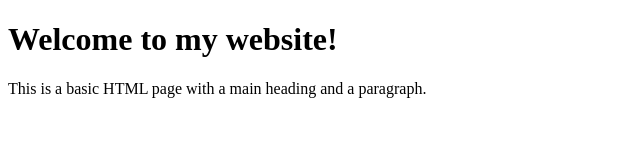
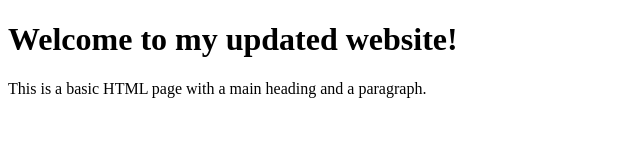
Before and after one commit to yogeshkumarj7/demo2, a plain HTML site: page index.html in a window 1280 px wide. Shown: the whole page, without its empty margins (0-640 px from the left). Drawn offline with Linux system fonts and the light colour scheme.

Commit message:
Update index.html

```diff
--- a/index.html
+++ b/index.html
@@ -6,7 +6,7 @@
     <title>My Simple Website</title>
 </head>
 <body>
-    <h1>Welcome to my website!</h1>
+    <h1>Welcome to my updated website!</h1>
     <p>This is a basic HTML page with a main heading and a paragraph.</p>
 </body>
 </html>
```
